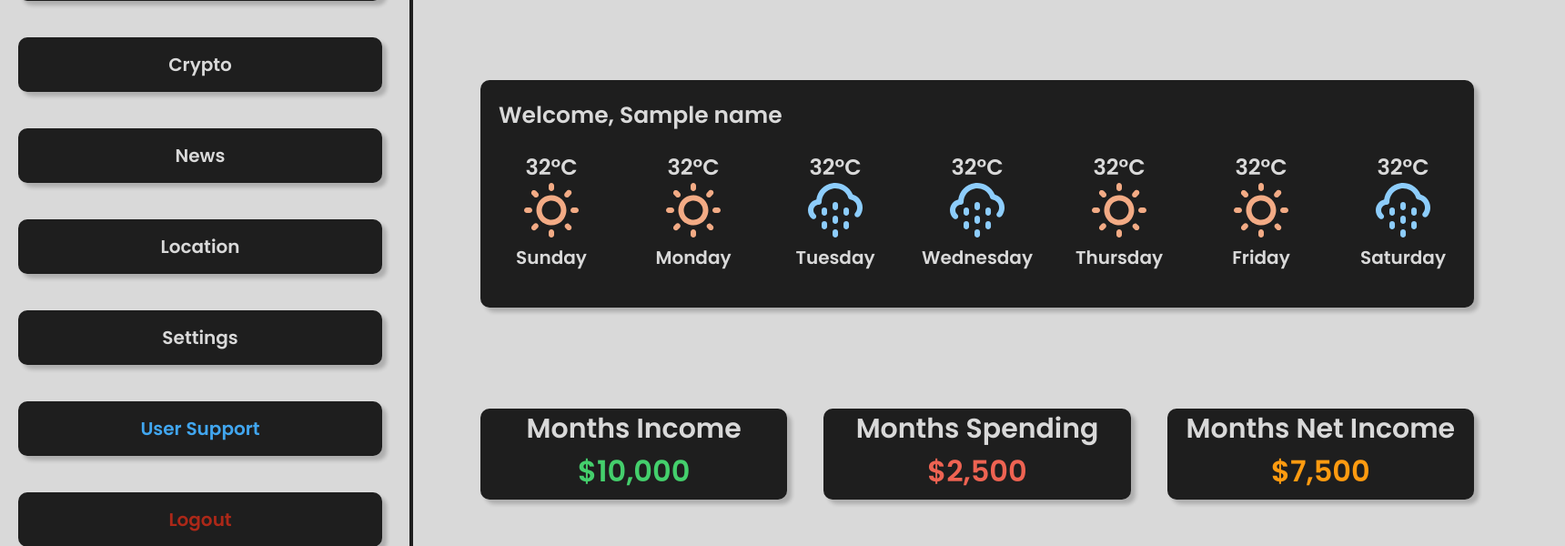
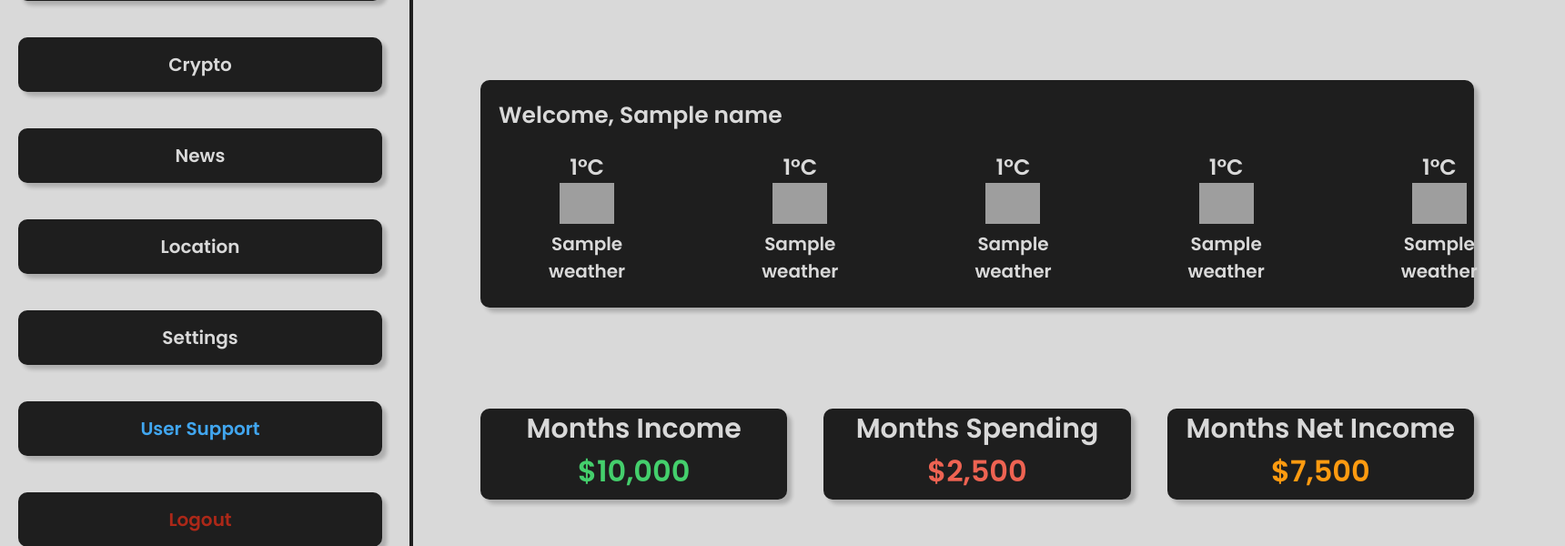
Before and after one commit to Jaydbon/ecommerceStore, a Flask app: template templates/home.html in a window 1720 px wide. Shown: the part 264-864 px from the top of the page at 91% size. Run offline with Flask 3, Linux system fonts and the light colour scheme; the template is opened without the code that fills it: most values are stand-ins (such as "Sample title", 1, 10 or a date in 2020); grey boxes are pictures that could not be loaded.

Commit message:
Weather Backend partly finished

```diff
--- a/app.py
+++ b/app.py
@@ -3,6 +3,7 @@ import json as js
 from authLogin import authLogin
 from authCreate import authCreate
 from money import monthlyIncome
+from weather import get_weather_forecast
 
 app = Flask(__name__)
 
@@ -27,7 +28,8 @@ def logn():
     password = request.form['password']
     if authLogin(name, password):
         income, profit, gain = monthlyIncome(name)
-        return render_template("home.html", name=name, income=income, profit=profit, gain=gain)
+        weatherData = get_weather_forecast()
+        return render_template("home.html", name=name, income=income, profit=profit, gain=gain, weatherData = weatherData)
     return render_template("login.html")
 
 
--- /dev/null
+++ b/needed.txt
@@ -0,0 +1 @@
+Weather only giving 24hr report
--- a/static/home.css
+++ b/static/home.css
@@ -150,6 +150,11 @@ nav ul li #logout {
     text-align: center;
 }
 
+.day {
+    text-align: center;
+    padding: 0 75px;
+}
+
 .temp {
     font-size: 24px;
 }
--- a/templates/home.html
+++ b/templates/home.html
@@ -38,39 +38,29 @@
             <p id="welcome">Welcome, {{name}}</p>
             <div class="day-container">
                 <div class="day">
-                    <p class="temp">32°C</p>
-                    <img src="{{ url_for('static', filename='images/sunny.svg') }}" alt="weather">
-                    <p class="dayName">Sunday</p>
+                    <p class="temp">{{ weatherData[0][0] }}°C</p>
+                    <img src="{{ url_for('static', filename='images/'+weatherData[0][1]+'.svg') }}" alt="weather">
+                    <p class="dayName">{{ weatherData[0][2] }}</p>
                 </div>
                 <div class="day">
-                    <p class="temp">32°C</p>
-                    <img src="{{ url_for('static', filename='images/sunny.svg') }}" alt="weather">
-                    <p class="dayName">Monday</p>
+                    <p class="temp">{{ weatherData[1][0] }}°C</p>
+                    <img src="{{ url_for('static', filename='images/'+weatherData[1][1]+'.svg') }}" alt="weather">
+                    <p class="dayName">{{ weatherData[1][2] }}</p>
                 </div>
                 <div class="day">
-                    <p class="temp">32°C</p>
-                    <img src="{{ url_for('static', filename='images/rainy.svg') }}" alt="weather">
-                    <p class="dayName">Tuesday</p>
+                    <p class="temp">{{ weatherData[2][0] }}°C</p>
+                    <img src="{{ url_for('static', filename='images/'+weatherData[2][1]+'.svg') }}" alt="weather">
+                    <p class="dayName">{{ weatherData[2][2] }}</p>
                 </div>
                 <div class="day">
-                    <p class="temp">32°C</p>
-                    <img src="{{ url_for('static', filename='images/rainy.svg') }}" alt="weather">
-                    <p class="dayName">Wednesday</p>
+                    <p class="temp">{{ weatherData[3][0] }}°C</p>
+                    <img src="{{ url_for('static', filename='images/'+weatherData[3][1]+'.svg') }}" alt="weather">
+                    <p class="dayName">{{ weatherData[3][2] }}</p>
                 </div>
                 <div class="day">
-                    <p class="temp">32°C</p>
-                    <img src="{{ url_for('static', filename='images/sunny.svg') }}" alt="weather">
-                    <p class="dayName">Thursday</p>
-                </div>
-                <div class="day">
-                    <p class="temp">32°C</p>
-                    <img src="{{ url_for('static', filename='images/sunny.svg') }}" alt="weather">
-                    <p class="dayName">Friday</p>
-                </div>
-                <div class="day">
-                    <p class="temp">32°C</p>
-                    <img src="{{ url_for('static', filename='images/rainy.svg') }}" alt="weather">
-                    <p class="dayName">Saturday</p>
+                    <p class="temp">{{ weatherData[4][0] }}°C</p>
+                    <img src="{{ url_for('static', filename='images/'+weatherData[3][1]+'.svg') }}" alt="weather">
+                    <p class="dayName">{{ weatherData[4][2] }}</p>
                 </div>
             </div>
 
```
Also changed, not shown: weather.py (+21 -16 lines), static/images/Clouds.svg (added), static/images/Rain.svg (renamed from static/images/rainy.svg), static/images/Snow.svg (added), static/images/Sun.svg (renamed from static/images/sunny.svg).
